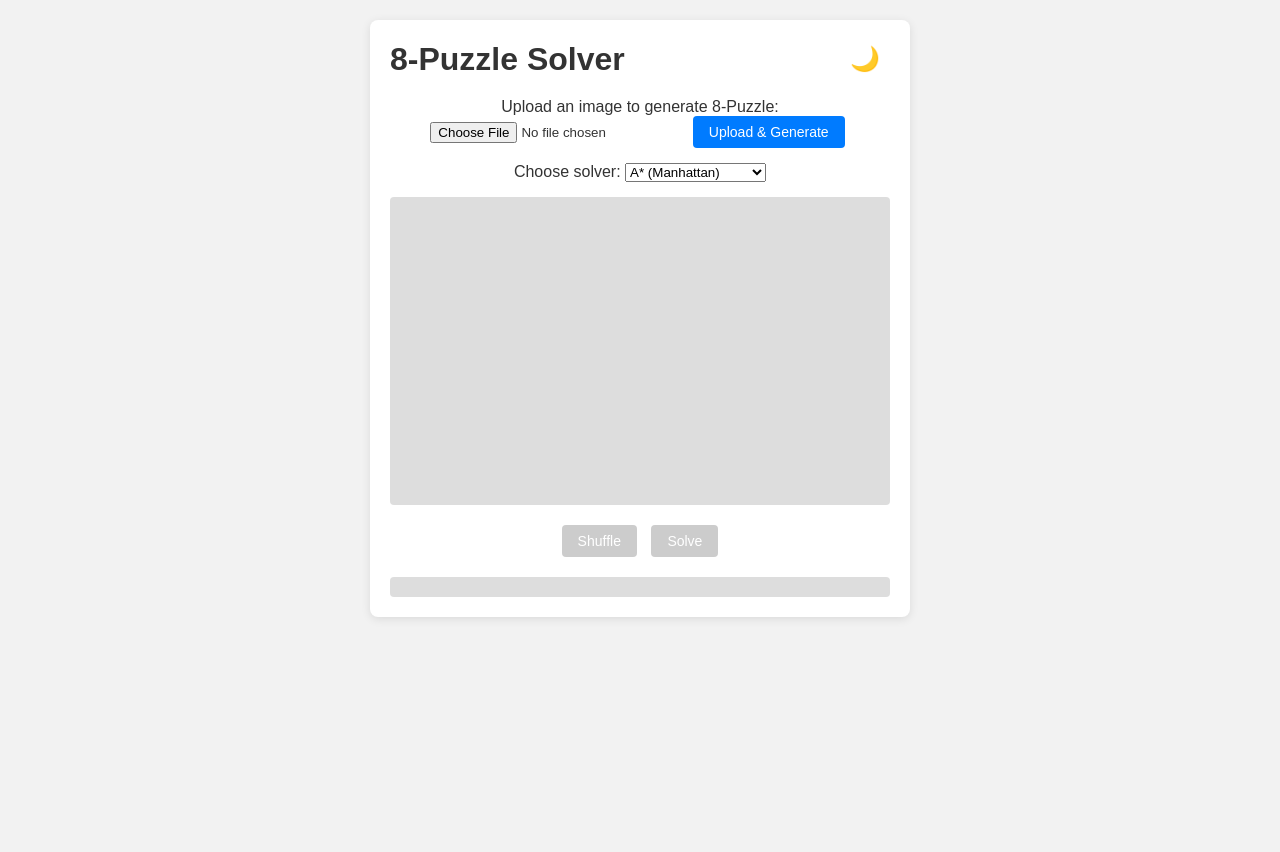
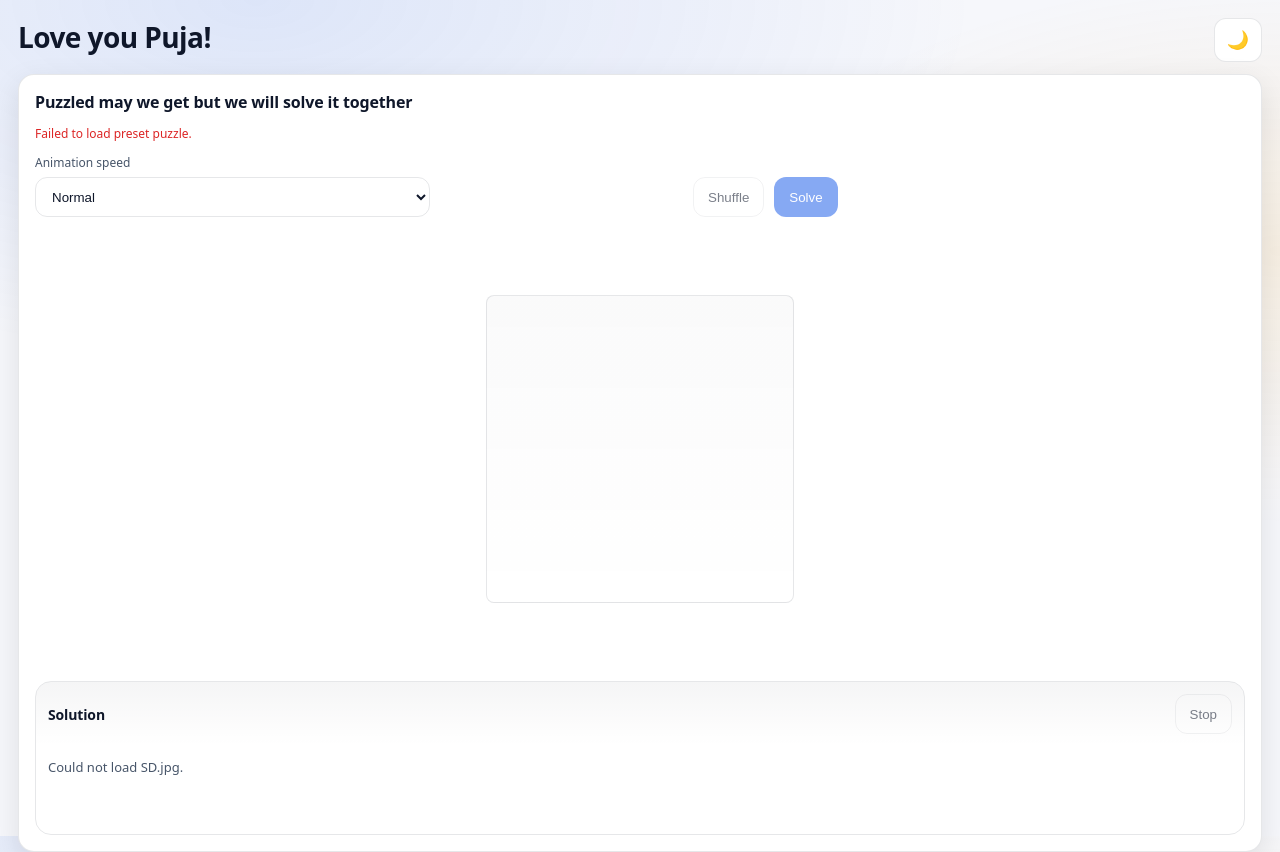
Before and after one commit to dipak101505/Puja_Dipak, a Flask app: page / in a window 1280 px wide. Before the commit the page ends 619 px from the top, so only its background shows below. Run offline with Flask 2, Linux system fonts and the light colour scheme.

Commit message:
Hardcoded

```diff
--- a/app.py
+++ b/app.py
@@ -1,24 +1,20 @@
 # app.py
 
 import os
-from flask import Flask, render_template, request, redirect, url_for, jsonify
-from werkzeug.utils import secure_filename
+from flask import Flask, render_template, url_for, jsonify, request
 from PIL import Image
 import cv2
-import numpy as np
 from solver import astar, bfs, dfs
 
 UPLOAD_FOLDER = "static/uploads"
-ALLOWED_EXTENSIONS = {"png", "jpg", "jpeg", "bmp"}
+PRESET_IMAGE_NAME = "SD.jpg"
+PRESET_IMAGE_PATH = os.path.join(UPLOAD_FOLDER, PRESET_IMAGE_NAME)
 
 app = Flask(__name__)
 app.config["UPLOAD_FOLDER"] = UPLOAD_FOLDER
 
 if not os.path.exists(UPLOAD_FOLDER):
     os.makedirs(UPLOAD_FOLDER)
-
-def allowed_file(filename):
-    return "." in filename and filename.rsplit(".", 1)[1].lower() in ALLOWED_EXTENSIONS
 
 def slice_image_to_tiles(image_path):
     """
@@ -50,34 +46,21 @@
 def index():
     return render_template("index.html")
 
-@app.route("/upload", methods=["POST"])
-def upload():
-    """
-    Handle image upload. Save the file, slice into 9 tiles, save those tiles
-    into static/uploads/tiles_<timestamp>_<i>.png, and return JSON with tile URLs.
-    The front end will load these 9 tile images in a 3×3 grid and treat the last tile as blank.
-    """
-    if "image" not in request.files:
-        return redirect(request.url)
-    file = request.files["image"]
-    if file.filename == "" or not allowed_file(file.filename):
-        return redirect(request.url)
+@app.route("/tiles", methods=["GET"])
+def tiles():
+    """Slice the preset SD.jpg image and return tile URLs."""
+    if not os.path.exists(PRESET_IMAGE_PATH):
+        return jsonify({"error": f"Preset image not found: {PRESET_IMAGE_NAME}"}), 500
 
-    filename = secure_filename(file.filename)
-    filepath = os.path.join(app.config["UPLOAD_FOLDER"], filename)
-    file.save(filepath)
+    try:
+        tiles = slice_image_to_tiles(PRESET_IMAGE_PATH)
+    except ValueError:
+        return jsonify({"error": "Preset image is invalid."}), 500
 
-    # Slice into tiles
-    try:
-        tiles = slice_image_to_tiles(filepath)
-    except ValueError:
-        return "Invalid image.", 400
-
-    # Save each tile into UPLOAD_FOLDER/tiles_<base>_<i>.png
-    base, _ = os.path.splitext(filename)
+    # Save each tile into UPLOAD_FOLDER/sd_tile_<i>.png
     tile_urls = []
     for i, tile in enumerate(tiles):
-        tile_filename = f"{base}_tile_{i}.png"
+        tile_filename = f"sd_tile_{i}.png"
         tile_path = os.path.join(app.config["UPLOAD_FOLDER"], tile_filename)
         tile.save(tile_path)
         tile_urls.append(url_for("static", filename=f"uploads/{tile_filename}"))
--- a/static/script.js
+++ b/static/script.js
@@ -3,6 +3,8 @@
 let tileElements = [];       // DOM elements for each tile
 let tileImgUrls = [];        // URLs returned from the server
 let blankIndex = 8;          // Always treat index 8 as the initial blank
+let animationTimer = null;
+let isBusy = false;
 
 // On DOM load:
 document.addEventListener("DOMContentLoaded", () => {
@@ -36,32 +38,50 @@
   });
 
   // Puzzle functionality
-  document.getElementById("btnUpload").addEventListener("click", uploadImage);
   document.getElementById("btnShuffle").addEventListener("click", shufflePuzzle);
   document.getElementById("btnSolve").addEventListener("click", solvePuzzle);
+  document.getElementById("btnStop").addEventListener("click", stopAnimation);
+  loadPresetPuzzle();
 });
 
-function uploadImage() {
-  const fileInput = document.getElementById("imageUpload");
-  if (!fileInput.files || fileInput.files.length === 0) {
-    alert("Please select an image first.");
-    return;
-  }
-  const file = fileInput.files[0];
-  const formData = new FormData();
-  formData.append("image", file);
+function setStatus(message, kind = "") {
+  const el = document.getElementById("status");
+  el.className = "status" + (kind ? ` ${kind}` : "");
+  el.textContent = message || "";
+}
 
-  fetch("/upload", { method: "POST", body: formData })
-    .then(res => res.json())
+function setBusy(busy, message = "") {
+  isBusy = busy;
+  document.getElementById("btnSolve").classList.toggle("is-loading", busy);
+  document.getElementById("btnShuffle").disabled = busy || tileImgUrls.length === 0;
+  document.getElementById("btnSolve").disabled = busy || tileImgUrls.length === 0;
+  document.getElementById("btnStop").disabled = !busy;
+  if (message) setStatus(message, "warn");
+}
+
+function loadPresetPuzzle() {
+  stopAnimation();
+  setBusy(true, "Loading preset puzzle…");
+  fetch("/tiles")
+    .then(async (res) => {
+      if (!res.ok) {
+        const text = await res.text().catch(() => "");
+        throw new Error(text || `Load failed (${res.status})`);
+      }
+      return res.json();
+    })
     .then(data => {
       tileImgUrls = data.tiles; // array of 9 URLs
       initializePuzzle(tileImgUrls);
-      document.getElementById("btnShuffle").disabled = false;
-      document.getElementById("btnSolve").disabled = false;
+      setStatus("Try Shuffle, then Solve.", "ok");
     })
     .catch(err => {
       console.error(err);
-      alert("Failed to upload/process image.");
+      setStatus("Failed to load preset puzzle.", "err");
+      document.getElementById("solutionSteps").innerText = "Could not load SD.jpg.";
+    })
+    .finally(() => {
+      setBusy(false);
     });
 }
 
@@ -84,15 +104,17 @@
       const img = document.createElement("img");
       // Use the correct URL for each position
       img.src = urls[i];
-      img.width = 100;
-      img.height = 100;
+      img.alt = `Tile ${i + 1}`;
+      img.loading = "eager";
       tileDiv.appendChild(img);
     }
     tileDiv.addEventListener("click", () => tileClick(i));
     container.appendChild(tileDiv);
     tileElements.push(tileDiv);
   }
-  document.getElementById("solutionSteps").innerText = "";
+  document.getElementById("solutionSteps").innerText = "Ready.";
+  document.getElementById("btnShuffle").disabled = false;
+  document.getElementById("btnSolve").disabled = false;
 }
 
 function tileClick(idx) {
@@ -134,13 +156,16 @@
 }
 
 function shufflePuzzle() {
+  if (isBusy) return;
+  stopAnimation();
   // Perform a random valid shuffle by making, say, 100 random moves from the solved state.
   for (let i = 0; i < 100; i++) {
     const neighbors = getNeighborIndices(blankIndex);
     const randIdx = neighbors[Math.floor(Math.random() * neighbors.length)];
     moveTile(randIdx, blankIndex);
   }
-  document.getElementById("solutionSteps").innerText = "";
+  document.getElementById("solutionSteps").innerText = "Shuffled. Click Solve when ready.";
+  setStatus("Shuffled.", "ok");
 }
 
 function getNeighborIndices(zIdx) {
@@ -154,42 +179,57 @@
 }
 
 function solvePuzzle() {
+  if (isBusy) return;
+  stopAnimation();
   // Send currentState array to server
   const algo = document.getElementById("algorithmSelect").value;
+  setBusy(true, "Solving…");
   fetch("/solve", {
     method: "POST",
     headers: { "Content-Type": "application/json" },
     body: JSON.stringify({ state: currentState, algorithm: algo })
   })
-    .then(res => res.json())
+    .then(async (res) => {
+      if (!res.ok) {
+        const text = await res.text().catch(() => "");
+        throw new Error(text || `Solve failed (${res.status})`);
+      }
+      return res.json();
+    })
     .then(data => {
       if (data.error) {
         document.getElementById("solutionSteps").innerText = "Error: " + data.error;
+        setStatus(data.error, "warn");
       } else {
         animateSolution(data.moves);
+        setStatus(`Found solution in ${data.moves.length} moves.`, "ok");
       }
     })
     .catch(err => {
       console.error(err);
-      alert("Error solving puzzle.");
+      setStatus("Solve failed. Try shuffling again or switching algorithm.", "err");
+    })
+    .finally(() => {
+      // Keep busy true while animating; animateSolution will clear it.
     });
 }
 
 function animateSolution(moves) {
   // Display the move list and animate one step every 500 ms
   const infoDiv = document.getElementById("solutionSteps");
-  infoDiv.innerText = "Solution: " + moves.join(", ") + "\nAnimating...";
+  const speed = Number(document.getElementById("speedSelect").value || 500);
+  infoDiv.innerText = `Moves (${moves.length}): ${moves.join(", ")}\n\nAnimating…`;
   let step = 0;
-  const interval = setInterval(() => {
+  animationTimer = setInterval(() => {
     if (step >= moves.length) {
-      clearInterval(interval);
+      stopAnimation(false);
       infoDiv.innerText += "\nDone!";
       return;
     }
     const action = moves[step];
     performMove(action);
     step++;
-  }, 500);
+  }, speed);
 }
 
 function performMove(action) {
@@ -209,3 +249,18 @@
     moveTile(targetIdx, blankIndex);
   }
 }
+
+function stopAnimation(showMessage = true) {
+  if (animationTimer) {
+    clearInterval(animationTimer);
+    animationTimer = null;
+  }
+  if (isBusy) {
+    isBusy = false;
+    document.getElementById("btnSolve").classList.remove("is-loading");
+    document.getElementById("btnShuffle").disabled = tileImgUrls.length === 0;
+    document.getElementById("btnSolve").disabled = tileImgUrls.length === 0;
+    document.getElementById("btnStop").disabled = true;
+  }
+  if (showMessage) setStatus("Stopped.", "warn");
+}
--- a/static/style.css
+++ b/static/style.css
@@ -1,134 +1,381 @@
 /* static/style.css */
 
 :root {
-  --bg-color: #f2f2f2;
-  --container-bg: #ffffff;
-  --text-color: #333333;
-  --button-bg: #007BFF;
-  --button-color: #ffffff;
-  --button-disabled: #cccccc;
-  --puzzle-border: #dddddd;
-  --puzzle-blank: #ffffff;
+  --bg: #f6f7fb;
+  --card: #ffffff;
+  --text: #0f172a;
+  --muted: #475569;
+  --border: rgba(15, 23, 42, 0.10);
+  --shadow: 0 10px 30px rgba(2, 6, 23, 0.10);
+  --primary: #2563eb;
+  --primary-hover: #1d4ed8;
+  --primary-text: #ffffff;
+  --danger: #dc2626;
+  --success: #16a34a;
+  --warning: #f59e0b;
+  --tile-border: rgba(15, 23, 42, 0.16);
+  --blank: rgba(15, 23, 42, 0.06);
+  --focus: rgba(37, 99, 235, 0.45);
 }
 
 html[data-theme="dark"] {
-  --bg-color: #1a1a1a;
-  --container-bg: #2d2d2d;
-  --text-color: #ffffff;
-  --button-bg: #0d6efd;
-  --button-color: #ffffff;
-  --button-disabled: #666666;
-  --puzzle-border: #404040;
-  --puzzle-blank: #404040;
+  --bg: #0b1220;
+  --card: #0f172a;
+  --text: #e5e7eb;
+  --muted: #94a3b8;
+  --border: rgba(226, 232, 240, 0.12);
+  --shadow: 0 14px 40px rgba(0, 0, 0, 0.45);
+  --primary: #60a5fa;
+  --primary-hover: #3b82f6;
+  --primary-text: #0b1220;
+  --tile-border: rgba(226, 232, 240, 0.18);
+  --blank: rgba(226, 232, 240, 0.08);
+  --focus: rgba(96, 165, 250, 0.50);
 }
 
 body {
-  font-family: Arial, sans-serif;
-  background-color: var(--bg-color);
+  font-family: ui-sans-serif, system-ui, -apple-system, Segoe UI, Roboto, Arial, "Noto Sans", "Apple Color Emoji", "Segoe UI Emoji";
+  background: radial-gradient(1200px 600px at 20% 0%, rgba(37, 99, 235, 0.12), transparent 60%),
+              radial-gradient(1000px 500px at 100% 30%, rgba(245, 158, 11, 0.10), transparent 55%),
+              var(--bg);
   margin: 0;
-  padding: 20px;
-  color: var(--text-color);
-  transition: background-color 0.3s ease, color 0.3s ease;
+  color: var(--text);
+  transition: background 0.25s ease, color 0.25s ease;
+  min-height: 100vh;
+}
+
+.page {
+  min-height: 100vh;
+  padding: 14px;
+  display: grid;
+  grid-template-rows: auto 1fr;
+  gap: 12px;
+}
+
+.topbar {
+  width: min(1400px, 100%);
+  margin: 0 auto;
+  display: flex;
+  justify-content: space-between;
+  gap: 16px;
+  align-items: flex-start;
+}
+
+.brand {
+  flex: 1;
+}
+
+.title {
+  margin: 0;
+  font-size: 24px;
+  letter-spacing: -0.02em;
+}
+
+.subtitle {
+  margin: 6px 0 0 0;
+  color: var(--muted);
+  font-size: 14px;
+  line-height: 1.4;
 }
 
 .container {
-  max-width: 500px;
+  width: min(1400px, 100%);
   margin: 0 auto;
-  background-color: var(--container-bg);
-  border-radius: 8px;
-  box-shadow: 0 2px 10px rgba(0,0,0,0.1);
-  padding: 20px;
-  transition: background-color 0.3s ease;
+  min-height: 0;
 }
 
-.header {
+.card {
+  background: var(--card);
+  border: 1px solid var(--border);
+  border-radius: 16px;
+  box-shadow: var(--shadow);
+  padding: 16px;
+  height: 100%;
+  display: grid;
+  grid-template-rows: auto auto auto minmax(0, 1fr) auto;
+  gap: 12px;
+}
+
+.card-header {
   display: flex;
+  align-items: baseline;
   justify-content: space-between;
-  align-items: center;
-  margin-bottom: 20px;
+  gap: 12px;
+  margin-bottom: 0;
+}
+
+.card-title {
+  font-size: 16px;
+  margin: 0;
+  letter-spacing: -0.01em;
+}
+
+.hint {
+  color: var(--muted);
+  font-size: 12px;
 }
 
 .theme-toggle {
-  background: none;
-  border: none;
-  font-size: 24px;
+  background: var(--card);
+  border: 1px solid var(--border);
+  font-size: 18px;
   cursor: pointer;
-  padding: 5px;
-  border-radius: 50%;
-  transition: background-color 0.3s ease;
-  color: var(--text-color);
+  padding: 10px 12px;
+  border-radius: 12px;
+  transition: transform 0.15s ease, border-color 0.2s ease, background-color 0.2s ease;
+  color: var(--text);
 }
 
 .theme-toggle:hover {
-  background-color: var(--puzzle-border);
+  transform: translateY(-1px);
 }
 
-h1 {
-  text-align: center;
-  margin: 0;
-  color: var(--text-color);
+.meta-row {
+  display: flex;
+  flex-wrap: wrap;
+  justify-content: space-between;
+  gap: 10px;
+  margin-top: 0;
+  align-items: center;
 }
 
-.upload-section, .algorithm-section, .controls {
-  text-align: center;
-  margin-bottom: 15px;
+.meta {
+  color: var(--muted);
+  font-size: 12px;
+}
+
+.status {
+  font-size: 12px;
+  color: var(--muted);
+}
+
+.status.ok { color: var(--success); }
+.status.warn { color: var(--warning); }
+.status.err { color: var(--danger); }
+
+.controls-row {
+  display: grid;
+  grid-template-columns: repeat(3, minmax(0, 1fr));
+  gap: 12px;
+  align-items: end;
+}
+
+.field {
+  display: grid;
+  gap: 6px;
+}
+
+.field-label {
+  font-size: 12px;
+  color: var(--muted);
+}
+
+.select {
+  height: 40px;
+  padding: 0 12px;
+  border-radius: 12px;
+  border: 1px solid var(--border);
+  background: transparent;
+  color: var(--text);
+}
+
+.buttons {
+  display: flex;
+  gap: 10px;
+  flex-wrap: nowrap;
+  justify-content: flex-end;
+}
+
+.btn {
+  height: 40px;
+  padding: 0 14px;
+  border-radius: 12px;
+  border: 1px solid var(--border);
+  background: transparent;
+  color: var(--text);
+  cursor: pointer;
+  display: inline-flex;
+  align-items: center;
+  gap: 10px;
+  transition: transform 0.15s ease, background-color 0.2s ease, border-color 0.2s ease, opacity 0.2s ease;
+  white-space: nowrap;
+}
+
+.btn:hover { transform: translateY(-1px); }
+.btn:disabled { opacity: 0.55; cursor: not-allowed; transform: none; }
+
+.btn-primary {
+  border-color: transparent;
+  background: var(--primary);
+  color: var(--primary-text);
+}
+
+.btn-primary:hover { background: var(--primary-hover); }
+
+.btn-ghost {
+  background: transparent;
+}
+
+.spinner {
+  width: 14px;
+  height: 14px;
+  border-radius: 999px;
+  border: 2px solid rgba(255, 255, 255, 0.55);
+  border-top-color: rgba(255, 255, 255, 0.0);
+  display: none;
+  animation: spin 0.8s linear infinite;
+}
+
+html[data-theme="dark"] .spinner {
+  border-color: rgba(11, 18, 32, 0.40);
+  border-top-color: rgba(11, 18, 32, 0.0);
+}
+
+.btn.is-loading .spinner { display: inline-block; }
+.btn.is-loading { pointer-events: none; }
+
+@keyframes spin {
+  to { transform: rotate(360deg); }
+}
+
+.puzzle-wrap {
+  margin-top: 0;
+  display: grid;
+  place-items: center;
+  min-height: 0;
 }
 
 .puzzle-grid {
   display: grid;
-  grid-template-columns: repeat(3, 100px);
-  grid-template-rows: repeat(3, 100px);
-  gap: 2px;
-  margin: 0 auto 20px auto;
-  background-color: var(--puzzle-border);
-  padding: 2px;
-  border-radius: 4px;
+  --tile: min(
+    clamp(86px, 12vmin, 180px),
+    calc((min(100vw, 1400px) - 90px) / 3)
+  );
+  grid-template-columns: repeat(3, var(--tile));
+  grid-template-rows: repeat(3, var(--tile));
+  gap: 3px;
+  padding: 6px;
+  border-radius: 8px;
+  background: linear-gradient(180deg, rgba(2,6,23,0.02), rgba(2,6,23,0.00));
+  border: 1px solid var(--border);
 }
 
 .puzzle-tile {
-  width: 100px;
-  height: 100px;
+  width: var(--tile);
+  height: var(--tile);
   cursor: pointer;
-  background-color: var(--container-bg);
-  transition: transform 0.2s ease;
+  background-color: var(--card);
+  border-radius: 5px;
+  border: 1px solid var(--tile-border);
+  overflow: hidden;
+  transition: transform 0.15s ease, box-shadow 0.15s ease;
+  position: relative;
+  display: grid;
+  place-items: center;
 }
 
 .puzzle-tile:hover {
-  transform: scale(0.98);
+  transform: translateY(-1px);
 }
 
 .puzzle-tile.blank {
-  background-color: var(--puzzle-blank);
+  background-color: var(--blank);
   cursor: default;
 }
 
-button {
-  padding: 8px 16px;
-  margin: 0 5px;
-  font-size: 14px;
-  border: none;
-  border-radius: 4px;
-  background-color: var(--button-bg);
-  color: var(--button-color);
-  cursor: pointer;
-  transition: background-color 0.3s ease;
+.puzzle-tile img {
+  width: 100%;
+  height: 100%;
+  object-fit: cover;
+  display: block;
 }
 
-button:hover {
-  opacity: 0.9;
+.solution {
+  margin-top: 0;
+  border: 1px solid var(--border);
+  border-radius: 16px;
+  overflow: hidden;
 }
 
-button:disabled {
-  background-color: var(--button-disabled);
-  cursor: not-allowed;
+.solution-header {
+  display: flex;
+  align-items: center;
+  justify-content: space-between;
+  gap: 10px;
+  padding: 12px 12px;
+  background: linear-gradient(180deg, rgba(2,6,23,0.04), rgba(2,6,23,0.00));
 }
 
-#solutionSteps {
-  margin-top: 20px;
+.solution-title {
+  margin: 0;
   font-size: 14px;
+  letter-spacing: -0.01em;
+}
+
+.solution-body {
+  padding: 12px;
+  font-size: 13px;
+  line-height: 1.45;
+  color: var(--muted);
   white-space: pre-wrap;
-  padding: 10px;
-  background-color: var(--puzzle-border);
-  border-radius: 4px;
-  color: var(--text-color);
+  min-height: 64px;
+  max-height: 18vh;
+  overflow: auto;
 }
+
+:where(button, input, select, .file):focus-visible {
+  outline: 3px solid var(--focus);
+  outline-offset: 2px;
+  border-radius: 12px;
+}
+
+@media (min-width: 860px) {
+  .page {
+    padding: 18px;
+  }
+  .title {
+    font-size: 28px;
+  }
+  .subtitle {
+    font-size: 15px;
+  }
+}
+
+@media (max-width: 980px) {
+  .controls-row {
+    grid-template-columns: 1fr 1fr;
+  }
+  .buttons {
+    grid-column: 1 / -1;
+    justify-content: stretch;
+  }
+  .buttons .btn {
+    flex: 1;
+  }
+}
+
+@media (max-width: 640px) {
+  .page {
+    padding: 10px;
+    gap: 10px;
+  }
+  .topbar {
+    align-items: center;
+  }
+  .subtitle {
+    font-size: 13px;
+  }
+  .controls-row {
+    grid-template-columns: 1fr;
+  }
+  .buttons {
+    grid-column: auto;
+  }
+  .puzzle-grid {
+    --tile: min(28vw, 120px);
+  }
+}
+
+@media (prefers-reduced-motion: reduce) {
+  * { transition: none !important; animation: none !important; }
+}
--- a/templates/index.html
+++ b/templates/index.html
@@ -3,44 +3,70 @@
 <html lang="en">
 <head>
   <meta charset="UTF-8" />
-  <title>8-Puzzle Solver</title>
+  <meta name="viewport" content="width=device-width, initial-scale=1" />
+  <title>Dipak loves Puja</title>
   <link rel="stylesheet" href="{{ url_for('static', filename='style.css') }}" />
 </head>
 <body>
-  <div class="container">
-    <div class="header">
-      <h1>8-Puzzle Solver</h1>
-      <button id="themeToggle" class="theme-toggle">🌙</button>
-    </div>
+  <div class="page">
+    <header class="topbar">
+      <div class="brand">
+        <h1 class="title">Love you Puja!</h1>
+      </div>
+      <button id="themeToggle" class="theme-toggle" type="button" aria-label="Toggle theme">🌙</button>
+    </header>
 
-    <!-- File Upload -->
-    <div class="upload-section">
-      <label for="imageUpload">Upload an image to generate 8-Puzzle:</label><br />
-      <input type="file" id="imageUpload" accept="image/*" />
-      <button id="btnUpload">Upload &amp; Generate</button>
-    </div>
+    <main class="container">
+      <section class="card">
+        <div class="card-header">
+          <h2 class="card-title">Puzzled may we get but we will solve it together</h2>
+          <!-- <div class="hint">Preset source: static/uploads/SD.jpg</div> -->
+        </div>
+        <div class="meta-row">
+          <div id="status" class="status" role="status" aria-live="polite"></div>
+        </div>
 
-    <!-- Algorithm Selection -->
-    <div class="algorithm-section">
-      <label for="algorithmSelect">Choose solver:</label>
-      <select id="algorithmSelect">
-        <option value="astar" selected>A* (Manhattan)</option>
-        <option value="bfs">BFS</option>
-        <option value="dfs">DFS (depth limit 50)</option>
-      </select>
-    </div>
+        <div class="controls-row">
+          <!-- <label class="field">
+            <span class="field-label">Algorithm</span>
+            <select id="algorithmSelect" class="select">
+              <option value="astar" selected>A* (Manhattan)</option>
+              <option value="bfs">BFS</option>
+              <option value="dfs">DFS (depth limit 50)</option>
+            </select>
+          </label> -->
 
-    <!-- Puzzle Grid -->
-    <div id="puzzleContainer" class="puzzle-grid"></div>
+          <label class="field">
+            <span class="field-label">Animation speed</span>
+            <select id="speedSelect" class="select" aria-label="Animation speed">
+              <option value="900">Slow</option>
+              <option value="500" selected>Normal</option>
+              <option value="250">Fast</option>
+            </select>
+          </label>
 
-    <!-- Controls: Shuffle, Solve -->
-    <div class="controls">
-      <button id="btnShuffle" disabled>Shuffle</button>
-      <button id="btnSolve" disabled>Solve</button>
-    </div>
+          <div class="buttons">
+            <button id="btnShuffle" class="btn" type="button" disabled>Shuffle</button>
+            <button id="btnSolve" class="btn btn-primary" type="button" disabled>
+              <span class="btn-text">Solve</span>
+              <span class="spinner" aria-hidden="true"></span>
+            </button>
+          </div>
+        </div>
 
-    <!-- Solution Steps (will appear here) -->
-    <div id="solutionSteps"></div>
+        <div class="puzzle-wrap">
+          <div id="puzzleContainer" class="puzzle-grid" aria-label="8 puzzle grid"></div>
+        </div>
+
+        <div class="solution">
+          <div class="solution-header">
+            <h3 class="solution-title">Solution</h3>
+            <button id="btnStop" class="btn btn-ghost" type="button" disabled>Stop</button>
+          </div>
+          <div id="solutionSteps" class="solution-body">Loading preset puzzle…</div>
+        </div>
+      </section>
+    </main>
   </div>
 
   <script src="{{ url_for('static', filename='script.js') }}"></script>
```
